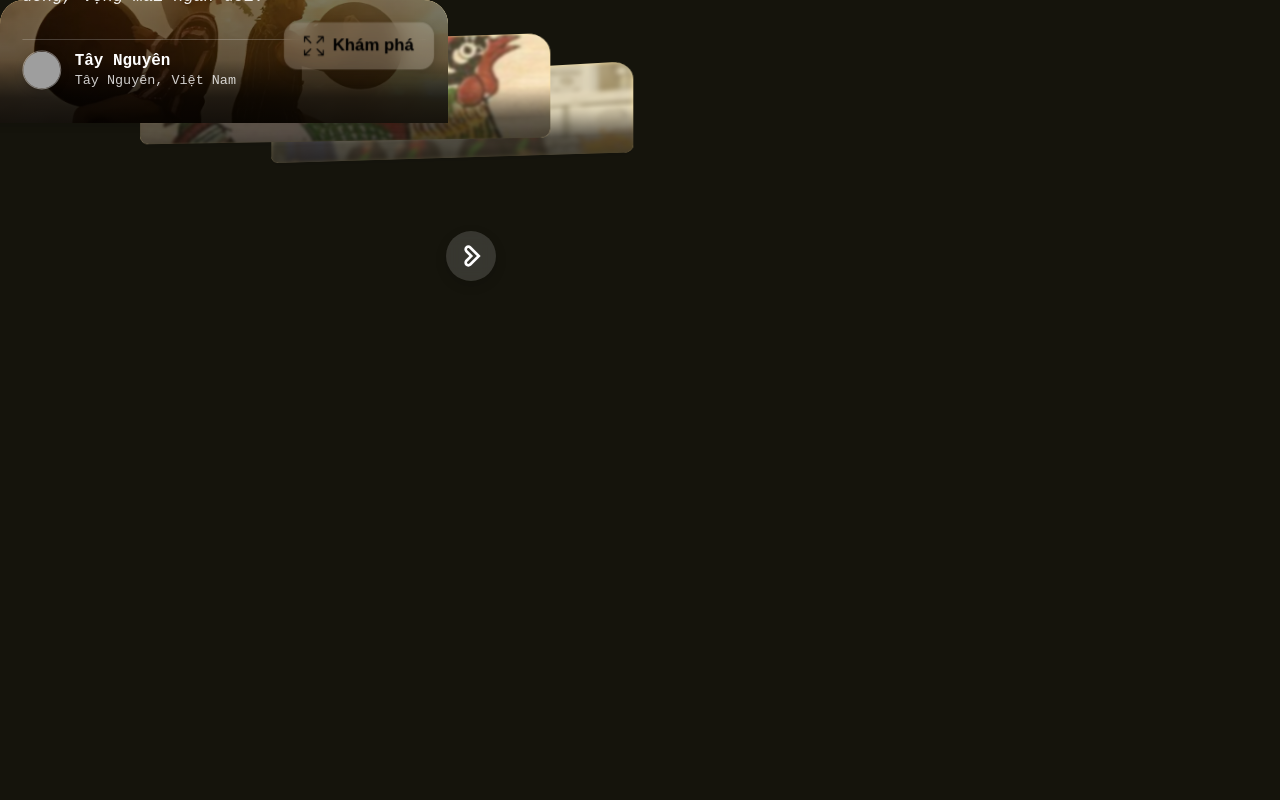
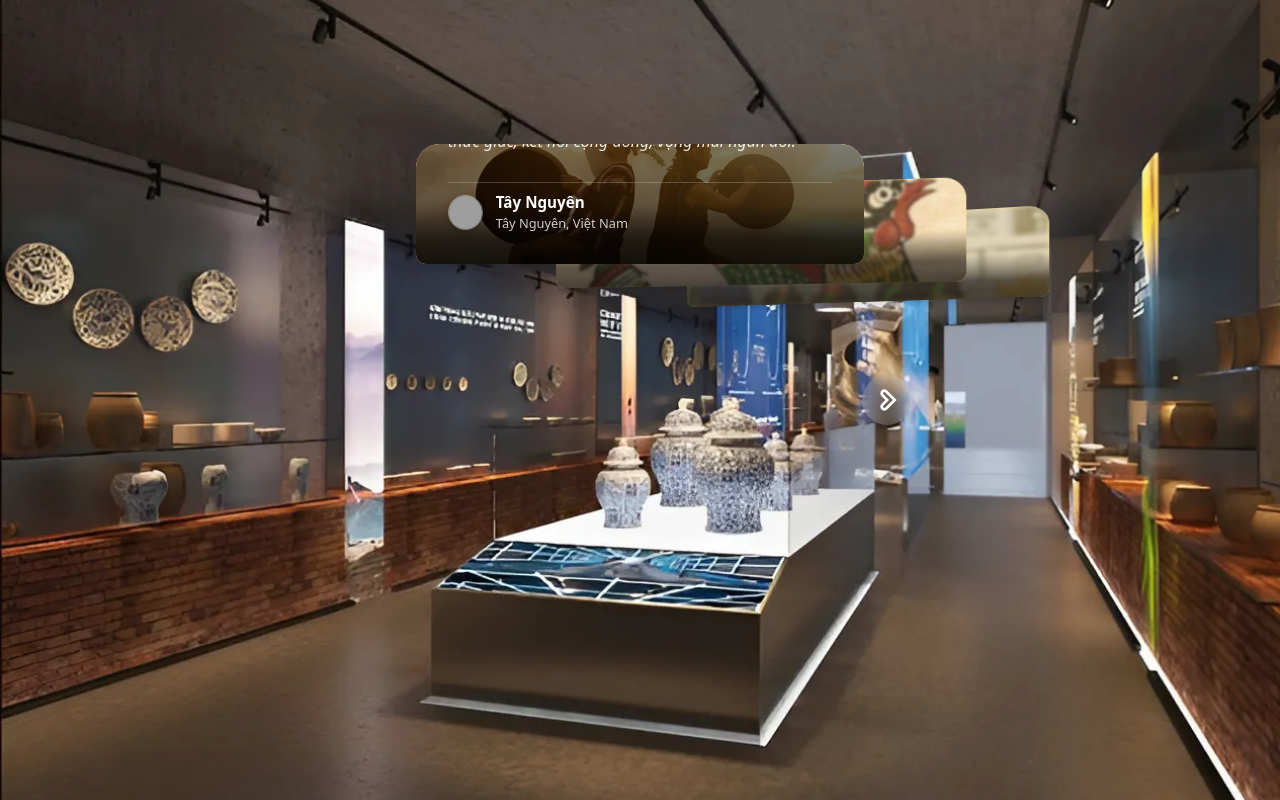
Before and after one commit to nghia09012005/Solana_Pragmatic-, a React (Create React App) app: page /museum in a window 1280 px wide. Built offline with nearby package versions, Linux system fonts and the light colour scheme; grey boxes are pictures that could not be loaded.

Commit message:
finish MusemPage

```diff
--- a/package.json
+++ b/package.json
@@ -16,8 +16,9 @@
     "react-audio-player": "^0.17.0",
     "react-dom": "^18.2.0",
     "react-icons": "^5.5.0",
-    "react-router-dom": "^6.15.0",
+    "react-router-dom": "^6.30.0",
     "react-scripts": "5.0.1",
+    "react-transition-group": "^4.4.5",
     "styled-components": "^6.0.7",
     "three": "^0.155.0"
   },
--- a/src/pages/HomePage.js
+++ b/src/pages/HomePage.js
@@ -1,6 +1,7 @@
 import '../styles/HomePage.css';
 import React, { useEffect, useState } from 'react';
-import { Link } from 'react-router-dom';
+import { BrowserRouter as Router, Routes, Route, Link } from 'react-router-dom';
+import { CSSTransition, TransitionGroup } from 'react-transition-group';
 
 import Footer from '../components/layout/Footer';
 
@@ -79,6 +80,7 @@ useEffect(() => {
 
 
   return (
+
     <div className="container">
 
 
@@ -140,6 +142,7 @@ useEffect(() => {
          <Link to="/museum">
           <button >KHÁM PHÁ NGAY!</button>
         </Link>
+
         <div></div>
       </section>
 
@@ -262,6 +265,7 @@ src="/images/last-page.png" alt="lastpage" />
 
 <Footer />
 </div>
+
   );
 }
 
--- a/src/pages/MuseumPage.js
+++ b/src/pages/MuseumPage.js
@@ -111,7 +111,7 @@ const Card = ({ artwork, isActive }) => {
     // Chuyển hướng sau khi animation hoàn thành
     setTimeout(() => {
       if (artwork.title === "Địa Đạo Củ Chi") {
-        navigate('/cuchigameg1');
+        navigate('/cuchigame');
       } else {
         navigate(`/artwork/${artwork.id}`, { state: { artwork } });
       }
@@ -186,6 +186,7 @@ const Carousel = ({ children }) => {
 };
 
 const MuseumPage = () => (
+  <div className='museum-page-body'>
   <div className="app">
     <Carousel>
       {CARDS.map((artwork, i) => (
@@ -197,6 +198,7 @@ const MuseumPage = () => (
       ))}
     </Carousel>
   </div>
+  </div>
 );
 
 export default MuseumPage;
--- a/src/styles/CuChiStyle/Loading.css
+++ b/src/styles/CuChiStyle/Loading.css
@@ -1,11 +1,10 @@
 @import url('https://fonts.googleapis.com/css2?family=Orbitron:wght@400;500;600;700&display=swap');
 
-/* body {
+body  {
   margin: 0;
   background-color: #000;
-  font-family: 'Orbitron', sans-serif;
-  overflow: hidden;
-} */
+
+}
 
 .cyberpunk-loader {
   position: relative;
--- a/src/styles/HomePage.css
+++ b/src/styles/HomePage.css
@@ -1,22 +1,35 @@
 /* @import url('https://fonts.googleapis.com/css2?family=Roboto:wght@400;500;700;900&display=swap');
 @import url('https://fonts.googleapis.com/css2?family=Roboto+Mono:wght@400;500;700&display=swap'); */
-body {
+  /* body {
   margin: 0;
   padding: 0;
-  background-color: rgb(21, 20, 12);
+  background-color:   rgb(21, 20, 12);
   font-family: monospace;
   color: lightgray;
   min-height: 100vh;
-  /* overflow-x: hidden; Thêm thuộc tính này để ẩn thanh cuộn */
+  overflow-x: hidden;
   overflow-y: auto;
   width: 100%;
+
+
+
+} */
+
+/* HomePage.css */
+html, body {
+  margin: 0;
+  padding: 0;
+  width: 100%;
+  height: 100%;
+  background: none; /* Xóa background body nếu không cần */
+  overflow-x: hidden;
 }
+
 
 .container{
   display: flex;  /* Thay đổi từ fixed thành flex */
   flex-direction: column;
-  width: 100%;    /* Thêm width 100% */
-  min-height: 100vh;
+
   position: relative;
   /* overflow-x: hidden; */
   margin: 0;
@@ -25,6 +38,15 @@ body {
   justify-content: center; Căn giữa nội dung */
    background: #000000; /* Màu nền đen */;
   background-attachment: fixed;
+  margin: 0;
+  padding: 0;
+  font-family: monospace;
+  color: lightgray;
+  min-height: 100vh;
+  /* overflow-x: hidden;  */
+  overflow-y: auto;
+  width: 100%;
+
 }
 
 /* header{
@@ -954,3 +976,22 @@ body:has(.overlay) .background button {
   margin-bottom: 100px;
 
 }
+
+/* Hiệu ứng fade cho mỗi trang khi điều hướng */
+.fade-enter {
+  opacity: 0;
+}
+
+.fade-enter-active {
+  opacity: 1;
+  transition: opacity 500ms ease-in;
+}
+
+.fade-exit {
+  opacity: 1;
+}
+
+.fade-exit-active {
+  opacity: 0;
+  transition: opacity 500ms ease-in;
+}
--- a/src/styles/MuseumPage.css
+++ b/src/styles/MuseumPage.css
@@ -1,4 +1,12 @@
-/* body {
+html, body {
+  margin: 0;
+  padding: 0;
+  width: 100%;
+  height: 100%;
+  background: none; /* Xóa background body nếu không cần */
+  overflow-x: hidden;
+}
+.museum-page-body {
   width: 100vw;
   height: 100vh;
   display: flex;
@@ -8,34 +16,23 @@
   background: url('../../public/images/museum2.png') no-repeat center center;
   background-size: cover;
   position: relative;
-  font-family: "Montserrat", sans-serif;
+  font-family: system-ui, -apple-system, BlinkMacSystemFont, 'Segoe UI', Roboto, Oxygen, Ubuntu, Cantarell, 'Open Sans', 'Helvetica Neue', sans-serif;
 }
 
-body::before {
+.museum-page-body::after {
   content: '';
   position: absolute;
   top: 0;
   left: 0;
   right: 0;
   bottom: 0;
-  background: rgba(0, 0, 0, 0.4);
-  z-index: -1;
+  background-color: rgba(0, 0, 0, 0.6); /* Tạo lớp phủ tối */
+  z-index: -1;  /* Đảm bảo lớp phủ không che mất các phần tử */
 }
 
-body::after {
-  content: '';
-  position: absolute;
-  top: 0;
-  left: 0;
-  right: 0;
-  bottom: 0;
-  background: radial-gradient(circle at center, rgba(255, 255, 255, 0.1) 0%, transparent 70%);
-  z-index: -1;
-} */
-
-/* * {
+* {
   box-sizing: border-box;
-}   */
+}
 
 .carousel {
   position: relative;
@@ -264,7 +261,7 @@ body::after {
 }
 
 .card h2 {
-  font-size: 2.4rem;
+  font-size: 2.5rem;
   font-weight: 700;
   margin: 0;
   color: #fff;
```
Also changed, not shown: 1 other file (tests, documents, lock files or other folders).
